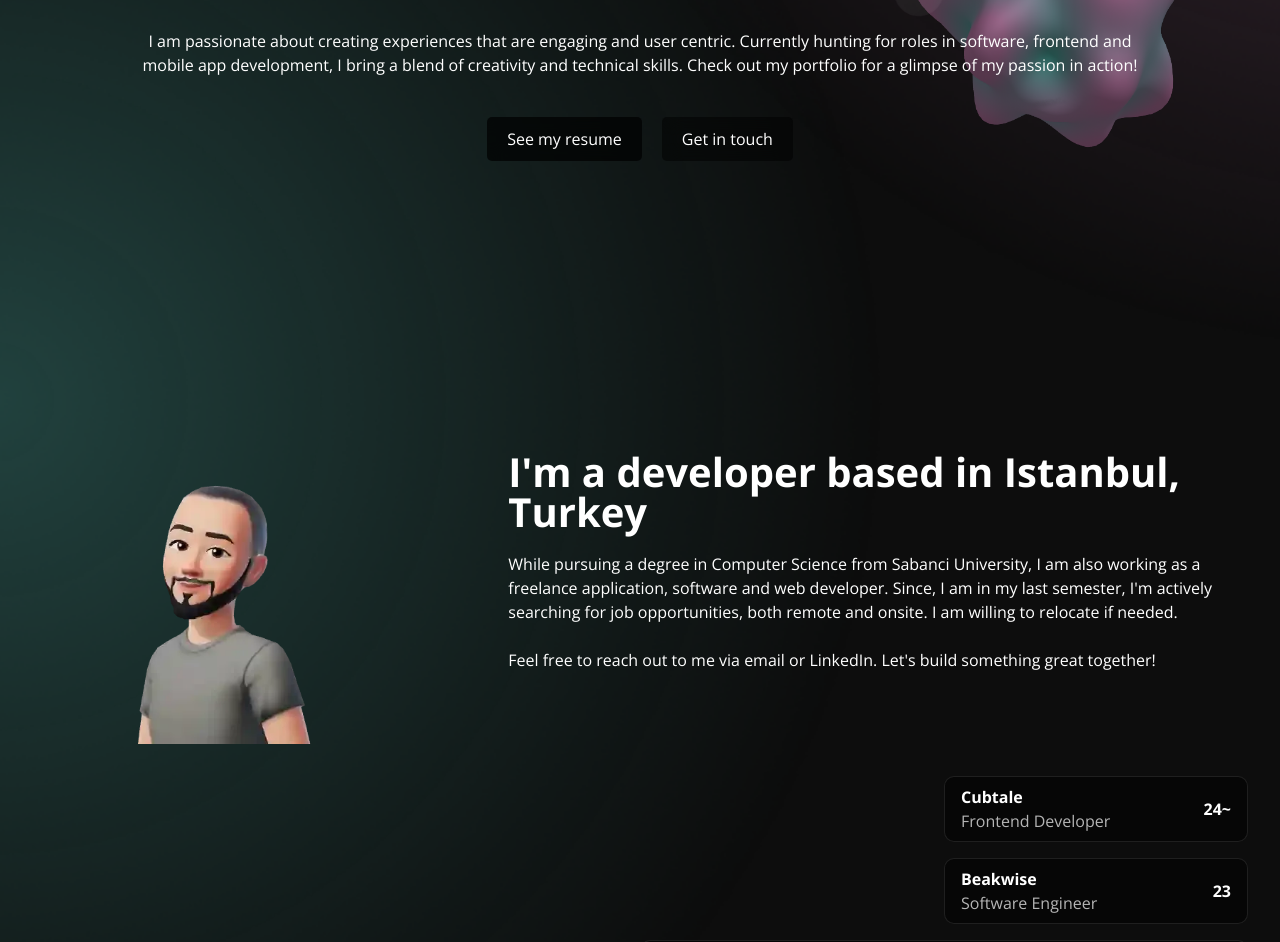
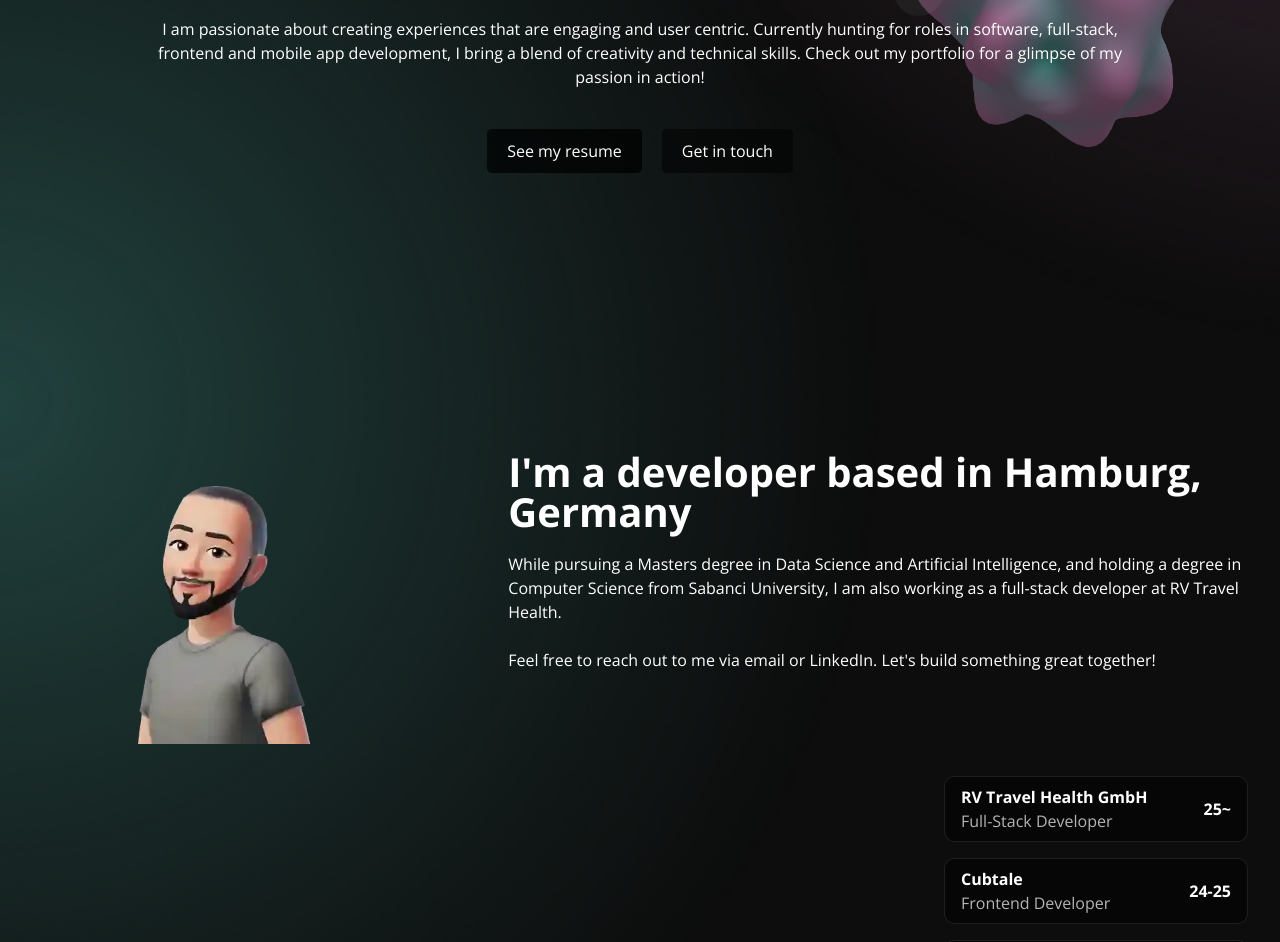
Before and after one commit to safwanyasin/portfolio, a React (Create React App) app: page / in a window 1280 px wide. Shown: the part 420-1362 px from the top of the page. Built offline with nearby package versions, Linux system fonts and the light colour scheme.

Commit message:
updated the website

```diff
--- a/src/components/About.jsx
+++ b/src/components/About.jsx
@@ -53,11 +53,25 @@ export default function About({ data }) {
             data-aos-delay="500"
           >
             <div className="details">
+              <h2>RV Travel Health GmbH</h2>
+              <h6>Full-Stack Developer</h6>
+            </div>
+            <div className="time">
+              <h2>25~</h2>
+            </div>
+          </div>
+        <div
+            className="exp-item ml-auto w-1/4"
+            data-aos="fade"
+            data-aos-duration="1000"
+            data-aos-delay="500"
+          >
+            <div className="details">
               <h2>Cubtale</h2>
               <h6>Frontend Developer</h6>
             </div>
             <div className="time">
-              <h2>24~</h2>
+              <h2>24-25</h2>
             </div>
           </div>
           <div
--- a/src/components/Hero.jsx
+++ b/src/components/Hero.jsx
@@ -253,9 +253,10 @@ export default function Hero({ data }) {
         <div className="container mt-5 ">
           <PrimaryButton
             dest={
-              "https://drive.google.com/file/d/1k3T1cqAjMhFc3g8_XRJp1r00Y-y1mS4r/view"
+              "https://drive.google.com/file/d/10ITtnGGmEHFqTQZ6RAPRyFLIHgZ0n0R6/view?usp=sharing"
             }
             content={"See my resume"}
+            openInNewTab={true}
           />
           <SecondaryButton dest={"contact"} content={"Get in touch"} />
         </div>
--- a/src/components/PrimaryButton.jsx
+++ b/src/components/PrimaryButton.jsx
@@ -2,7 +2,7 @@ import React from "react";
 import { motion, useAnimation } from "framer-motion";
 import { Link } from "react-router-dom";
 
-const PrimaryButton = ({ dest, content }) => {
+const PrimaryButton = ({ dest, content, openInNewTab = false }) => {
   const controls = useAnimation();
   // const controlsL = useAnimation();
   // const controlsR = useAnimation();
@@ -30,9 +30,15 @@ const PrimaryButton = ({ dest, content }) => {
         initial={{ y: 0 }}
         exit={{ y: 0 }}
       > */}
-      <Link to={dest} offset={-80} duration={500}>
-        <h6>{content}</h6>
-      </Link>
+      {openInNewTab ? (
+        <a href={dest} target="_blank" rel="noopener noreferrer">
+          <h6>{content}</h6>
+        </a>
+      ) : (
+        <Link to={dest} offset={-80} duration={500}>
+          <h6>{content}</h6>
+        </Link>
+      )}
 
       {/* </motion.div> */}
     </motion.div>
--- a/src/data/HomePageData.json
+++ b/src/data/HomePageData.json
@@ -2,19 +2,19 @@
     "logo": [1000, "Safwan."],
     "hero": {
       "imgUrl": "/images/home-banner.png",
-      "status": "Actively looking for work",
+      "status": "Available for work",
       "name": "M Safwan Yasin",
       "typingText": [1000, "software", 1000, "Web", 1000, "App", 1000],
       "typingTextSecondary": [1000, "Web", 1000, "App", 1000, "Software", 1000],
-      "description": "I am passionate about creating experiences that are engaging and user centric. Currently hunting for roles in software, frontend and mobile app development, I bring a blend of creativity and technical skills. Check out my portfolio for a glimpse of my passion in action!",
+      "description": "I am passionate about creating experiences that are engaging and user centric. Currently hunting for roles in software, full-stack, frontend and mobile app development, I bring a blend of creativity and technical skills. Check out my portfolio for a glimpse of my passion in action!",
       "btnText": "Get in touch",
       "btnUrl": "contactus"
     },
     "about": {
       "imgSrc": "/images/about-banner.png",
       "miniTitle": [1000, "About Me"],
-      "title": "I'm a developer based in Istanbul, Turkey",
-      "description": "While pursuing a degree in Computer Science from Sabanci University, I am also working as a freelance application, software and web developer. Since, I am in my last semester, I'm actively searching for job opportunities, both remote and onsite. I am willing to relocate if needed.",
+      "title": "I'm a developer based in Hamburg, Germany",
+      "description": "While pursuing a Masters degree in Data Science and Artificial Intelligence, and holding a degree in Computer Science from Sabanci University, I am also working as a full-stack developer at RV Travel Health.",
       "btnText": "Get in touch",
       "btnUrl": "contactus"
     },
@@ -132,6 +132,11 @@
           "type": "Animation"
         },
         {
+          "logo": "/django.svg",
+          "name": "Django Rest Framework",
+          "type": "API Framework"
+        },
+        {
           "logo": "/firebase.svg",
           "name": "Firebase",
           "type": "Database"
```
Also changed, not shown: public/tech/django.svg (added), 1 other file (tests, documents, lock files or other folders).
